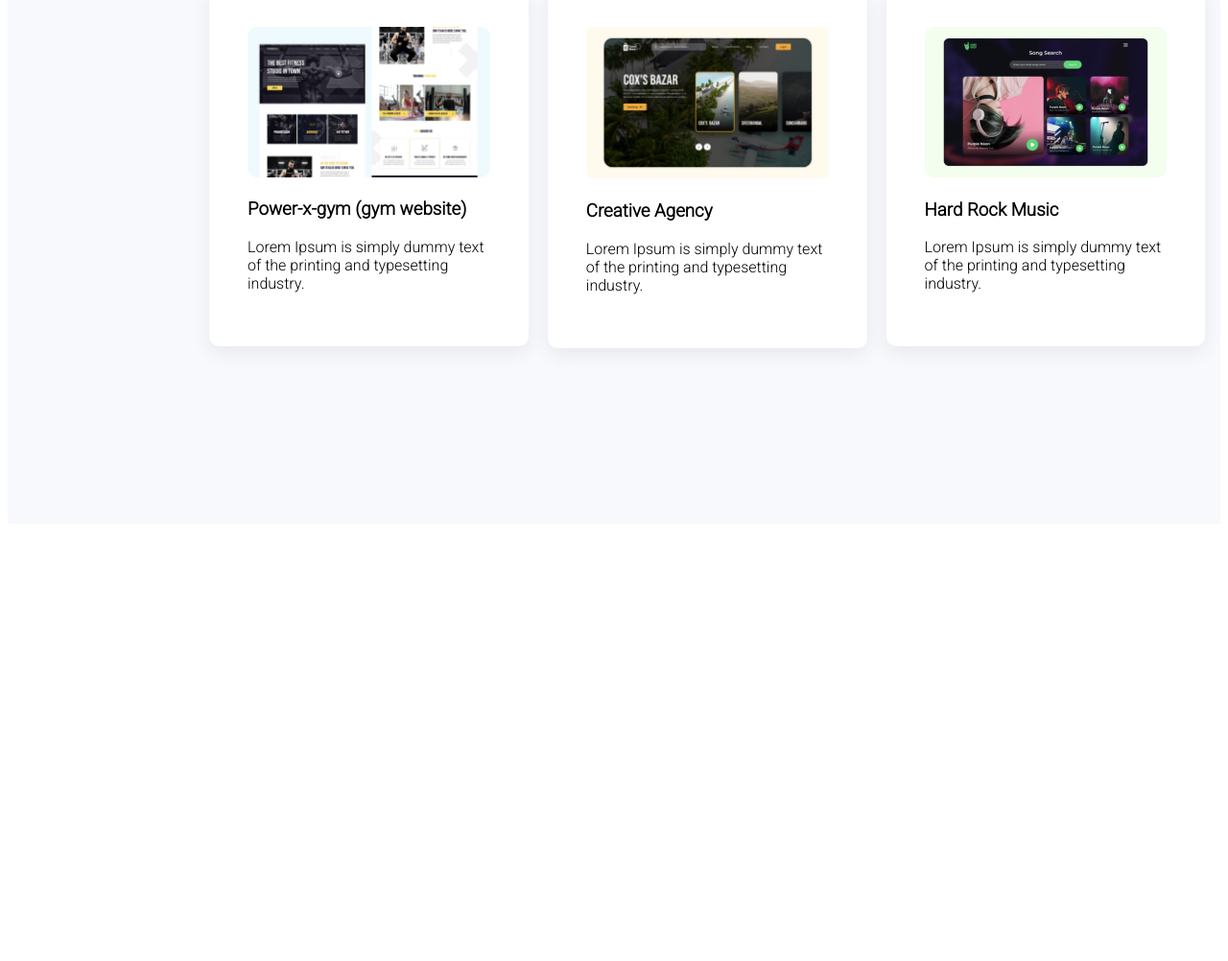
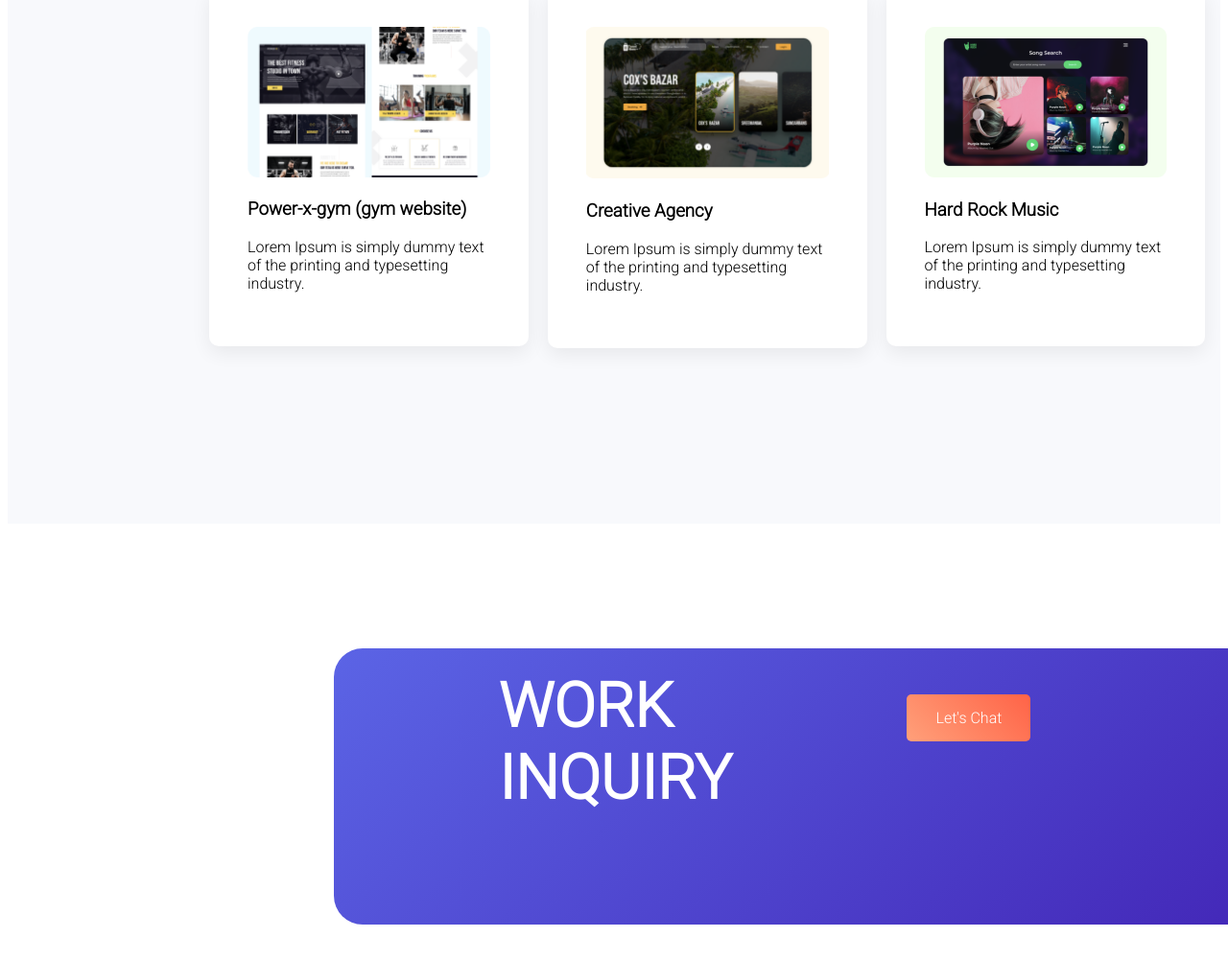
Before and after one commit to SajibNath2021/Assignment-01, a plain HTML site: page index.html in a window 1280 px wide. Shown: the part 1812-2814 px from the top of the page at 96% size. Before the commit the page ends 2366 px from the top, so only its background shows below. Drawn offline with Linux system fonts and the light colour scheme.

Commit message:
trying to solve

```diff
--- a/index.css
+++ b/index.css
@@ -75,3 +75,28 @@ span{
     padding-top: 130px;
     padding-bottom: 25px;
 }
+.contact{
+    margin-top: 10%;
+    padding-left: 10%;
+    padding-top: 5%;
+    background:  linear-gradient(138.38deg, #5D69E9 -7.79%, #4225B6 98.72%);;
+    border-radius: 30px;
+    height: 225px;
+    margin: 130px 340px;
+    width: 906px;
+    left: 267px;
+    top: 2116px;
+
+}
+.INQUIRY-design{
+    width: 40%;
+    float: left;
+    margin-left: 5%;
+    margin-right: 2%
+}
+#unique{
+    font-size: 64px;
+    color: #fff;
+    margin-top: -40px;
+
+}
--- a/index.html
+++ b/index.html
@@ -61,5 +61,17 @@
 
 
     </section>
+    <!--end of works-section-->
+    <section class="contact-section">
+        <div class="contact">
+
+                <h3 id="unique" class="INQUIRY-design">WORK INQUIRY</h3>
+
+            <div class="INQUIRY-design">
+                <a class="button" href="">Let's Chat</a>
+            </div>
+        </div>
+
+    </section>
 </body>
 </html>
```
